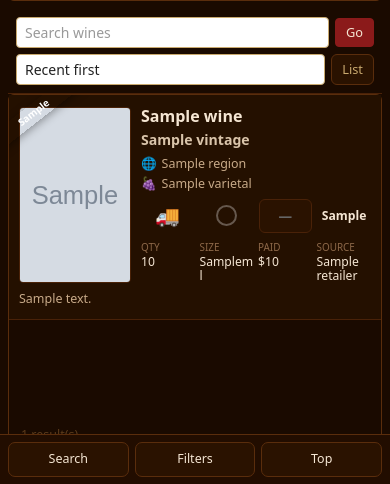
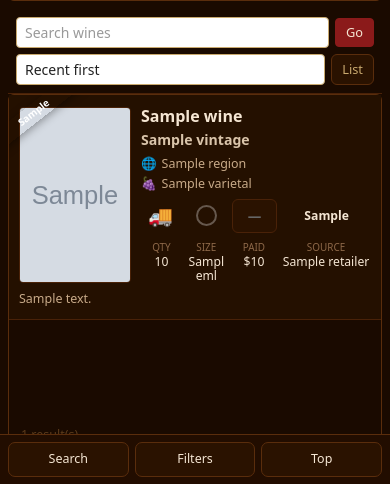
Before and after one commit to stevenslywka/wine-tracker, a Flask app: template templates/index.html in a window 390 px wide; the page is wider, and only the part inside the window is pictured. Shown: the part 360-844 px from the top of that part. Run offline with Flask 3, Linux system fonts and the light colour scheme; the template is opened without the code that fills it: most values are stand-ins (such as "Sample title", 1, 10 or a date in 2020); grey boxes marked "Sample" are stand-in pictures; some libraries are stand-ins or nearby versions.

Commit message:
Align mobile card info rows

```diff
--- a/templates/index.html
+++ b/templates/index.html
@@ -235,7 +235,7 @@
     .mobile-compact-label { color: #c8aa88; font-size: 0.82rem; text-align: center; }
     .mobile-compact-value { color: #f5e6d3; overflow: hidden; text-overflow: ellipsis; white-space: nowrap; }
     .mobile-card-body { min-width: 0; flex: 1; display: flex; flex-direction: column; justify-content: space-between; }
-    .mobile-pill-row { display: grid; grid-template-columns: repeat(4, minmax(0, 1fr)); gap: 5px; margin-top: 7px; align-items: center; }
+    .mobile-pill-row { display: grid; grid-template-columns: 0.75fr 0.75fr 0.85fr 1.65fr; gap: 5px; margin-top: 7px; align-items: center; }
     .mobile-status-icon { width: 24px; height: 30px; position: relative; display: inline-block; flex: 0 0 auto; }
     .mobile-status-icon::before {
       content: ""; position: absolute; left: 8px; top: 1px; width: 8px; height: 9px;
@@ -256,10 +256,10 @@
     .mobile-pill-row .storage-badge,
     .mobile-pill-row .mobile-drinking-window { justify-self: center; }
     .mobile-pill-row .storage-badge { justify-content: center; width: 100%; min-width: 0; padding-left: 4px; padding-right: 4px; }
-    .mobile-pill-row .mobile-drinking-window { text-align: center; font-weight: 800; font-size: 0.76rem; line-height: 1.1; }
-    .mobile-info-grid { display: grid; grid-template-columns: repeat(4, minmax(0, 1fr)); gap: 4px; margin-top: 7px; }
-    .mobile-info-label { color: #8d6848; font-size: 0.62rem; text-transform: uppercase; letter-spacing: 0; }
-    .mobile-info-value { color: #f5e6d3; font-size: 0.76rem; line-height: 1.15; overflow-wrap: anywhere; }
+    .mobile-pill-row .mobile-drinking-window { text-align: center; font-weight: 800; font-size: 0.76rem; line-height: 1.1; white-space: nowrap; }
+    .mobile-info-grid { display: grid; grid-template-columns: 0.75fr 0.75fr 0.85fr 1.65fr; gap: 4px; margin-top: 7px; text-align: center; }
+    .mobile-info-label { color: #8d6848; font-size: 0.62rem; text-transform: uppercase; letter-spacing: 0; text-align: center; }
+    .mobile-info-value { color: #f5e6d3; font-size: 0.76rem; line-height: 1.15; overflow-wrap: anywhere; text-align: center; }
     .mobile-drink-line { color: #f5e6d3; font-size: 0.78rem; font-weight: 700; margin-top: 7px; }
     .mobile-notes-preview { color: #c8aa88; font-size: 0.78rem; margin-top: 8px; line-height: 1.3; }
     .mobile-browse-tools, .mobile-bottom-bar { display: none; }
```
